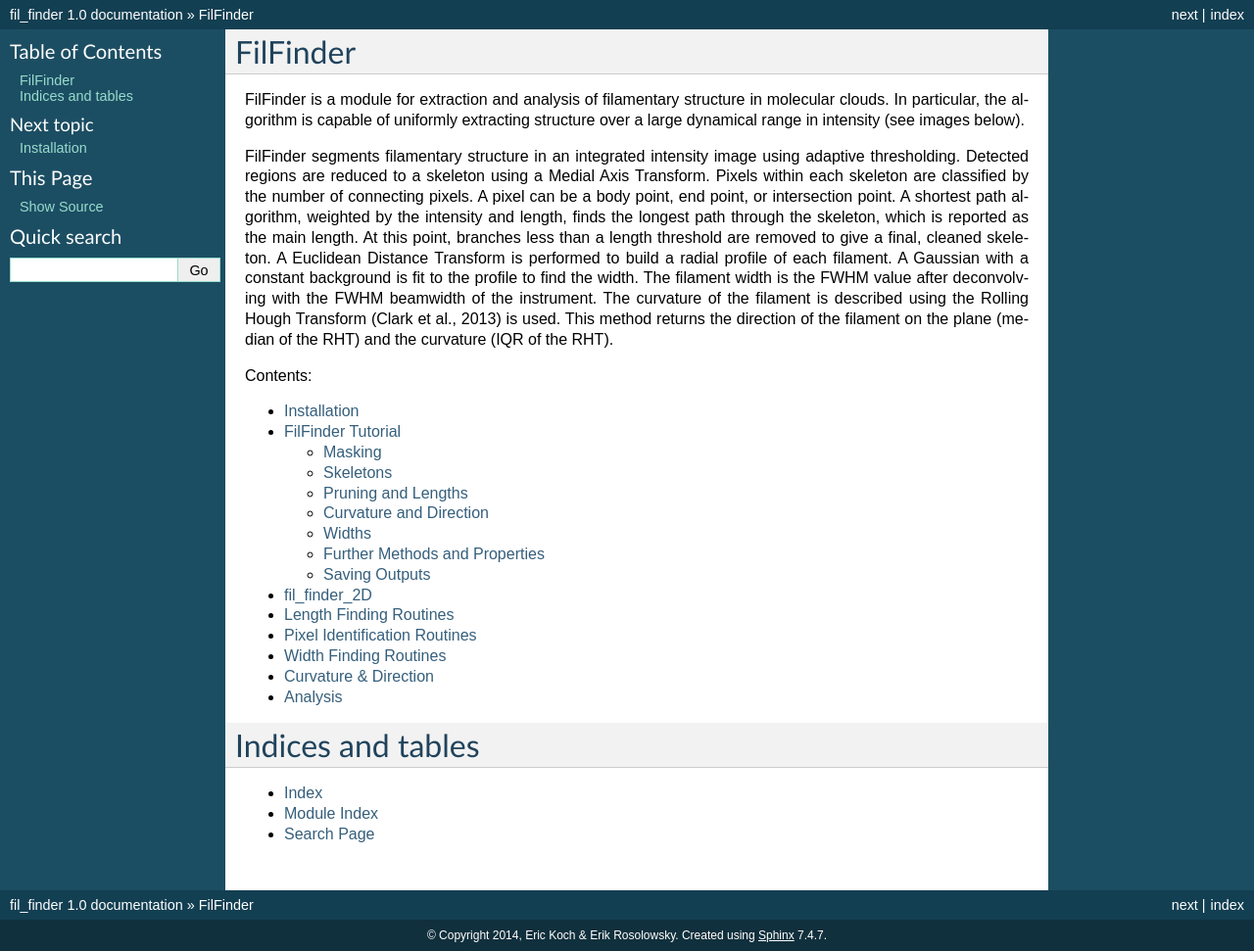
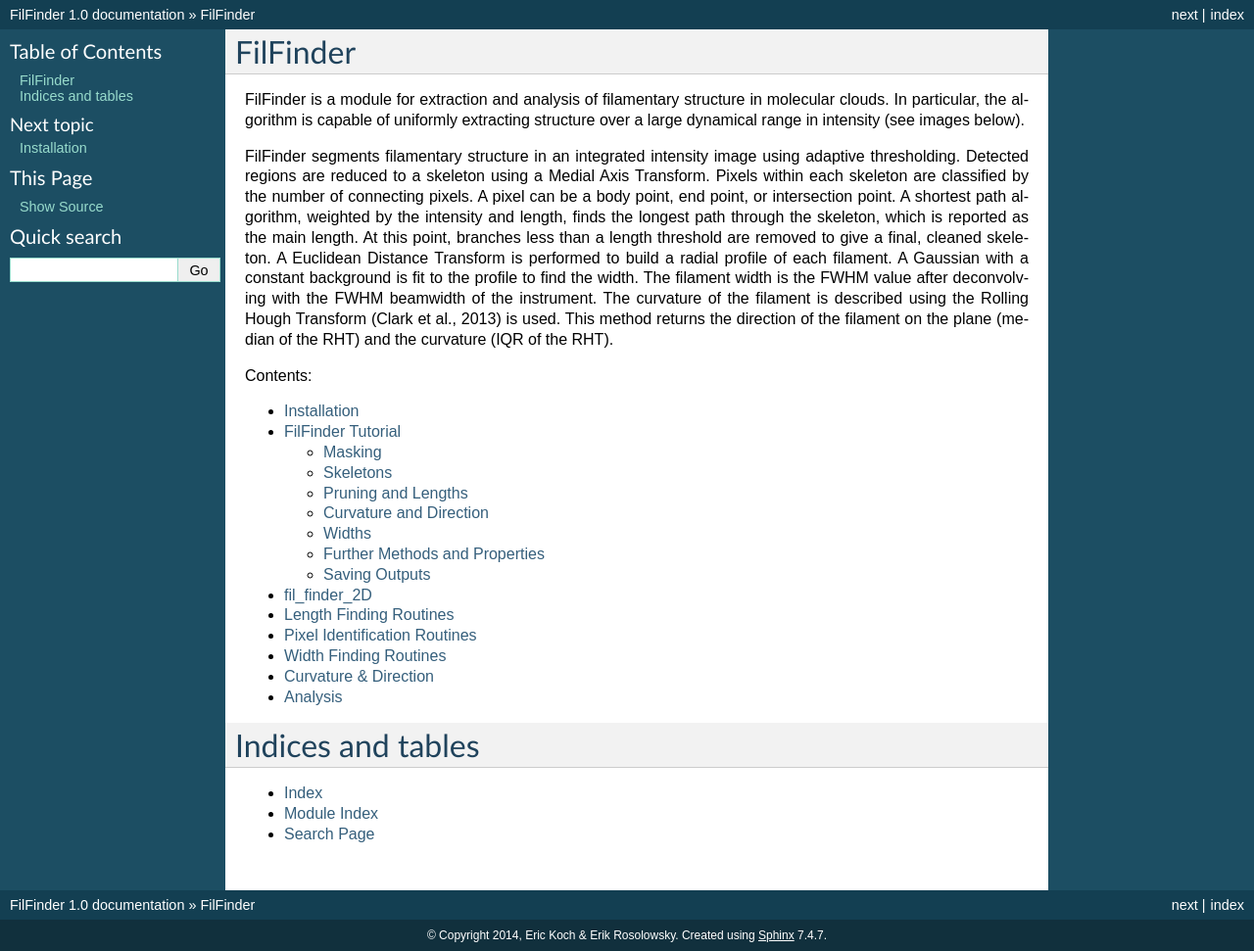
Before and after one commit to e-koch/FilFinder, a Sphinx documentation site: the page built from docs/index.rst, in a window 1280 px wide. Shown: the whole page at 98% size. Built offline with Sphinx 7.4.7, drawn with Linux system fonts in a browser that asks for light colours.

Commit message:
Update name everywhere in the docs

```diff
--- a/docs/conf.py
+++ b/docs/conf.py
@@ -56,7 +56,7 @@
 master_doc = 'index'
 
 # General information about the project.
-project = u'fil_finder'
+project = u'FilFinder'
 copyright = u'2014, Eric Koch & Erik Rosolowsky'
 
 # The version info for the project you're documenting, acts as replacement for
@@ -180,7 +180,7 @@
 #html_file_suffix = None
 
 # Output file base name for HTML help builder.
-htmlhelp_basename = 'fil_finderdoc'
+htmlhelp_basename = 'FilFinderdoc'
 
 
 # -- Options for LaTeX output --------------------------------------------------
@@ -199,7 +199,7 @@
 # Grouping the document tree into LaTeX files. List of tuples
 # (source start file, target name, title, author, documentclass [howto/manual]).
 latex_documents = [
-  ('index', 'fil_finder.tex', u'FilFinder Documentation',
+  ('index', 'FilFinder.tex', u'FilFinder Documentation',
    u'Eric Koch \\& Erik Rosolowsky', 'manual'),
 ]
 
@@ -229,7 +229,7 @@
 # One entry per manual page. List of tuples
 # (source start file, name, description, authors, manual section).
 man_pages = [
-    ('index', 'fil_finder', u'FilFinder Documentation',
+    ('index', 'FilFinder', u'FilFinder Documentation',
      [u'Eric Koch & Erik Rosolowsky'], 1)
 ]
 
@@ -243,8 +243,8 @@
 # (source start file, target name, title, author,
 #  dir menu entry, description, category)
 texinfo_documents = [
-  ('index', 'fil_finder', u'fil_finder Documentation',
-   u'Eric Koch & Erik Rosolowsky', 'fil_finder', 'One line description of project.',
+  ('index', 'FilFinder', u'FilFinder Documentation',
+   u'Eric Koch & Erik Rosolowsky', 'FilFinder', 'One line description of project.',
    'Miscellaneous'),
 ]
 
```
